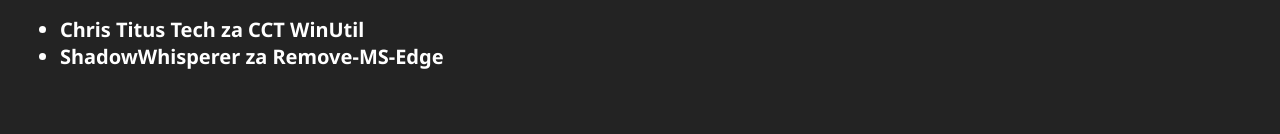
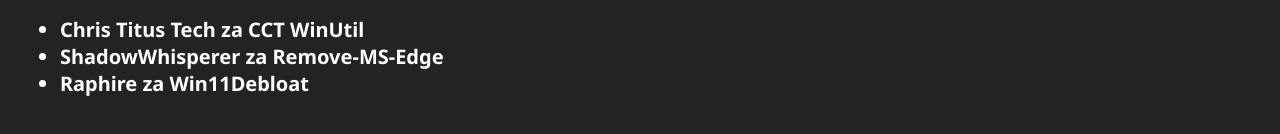
Before and after one commit to Relive-Team/website, a plain HTML site: page relivedebloat/index.html in a window 1280 px wide. Shown: the part 1939-2073 px from the top of the page. Drawn offline with nearby package versions, Linux system fonts and the light colour scheme; a script that the page names is missing.

Commit message:
poprawiono credits

```diff
--- a/relivedebloat/index.html
+++ b/relivedebloat/index.html
@@ -67,6 +67,7 @@
             <ul data-aos="zoom-in" data-aos-duration="1000" data-aos-delay="200">
                 <li>Chris Titus Tech za CCT WinUtil</li>
                 <li>ShadowWhisperer za Remove-MS-Edge</li>
+				<li>Raphire za Win11Debloat</li>
             </ul>
             <br><br><br><br><br>
         </div>
```
